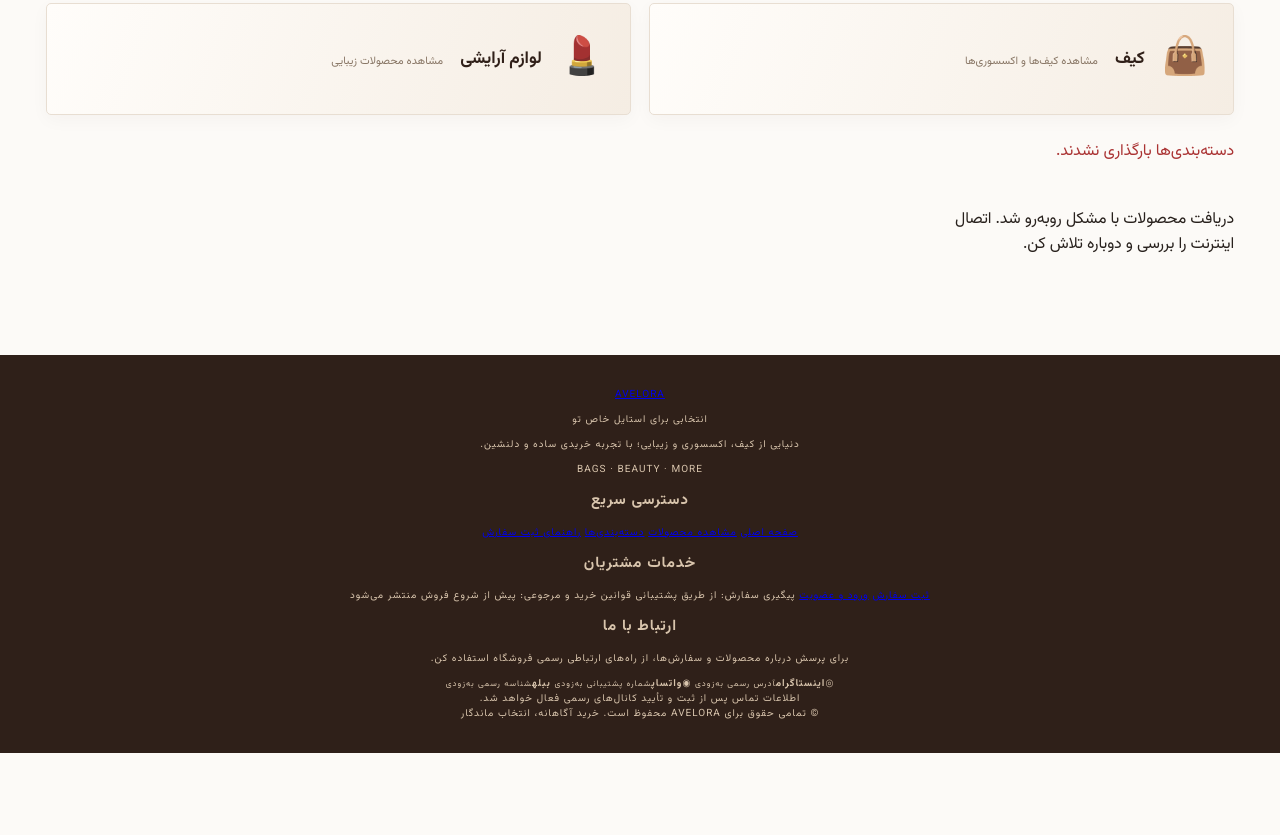
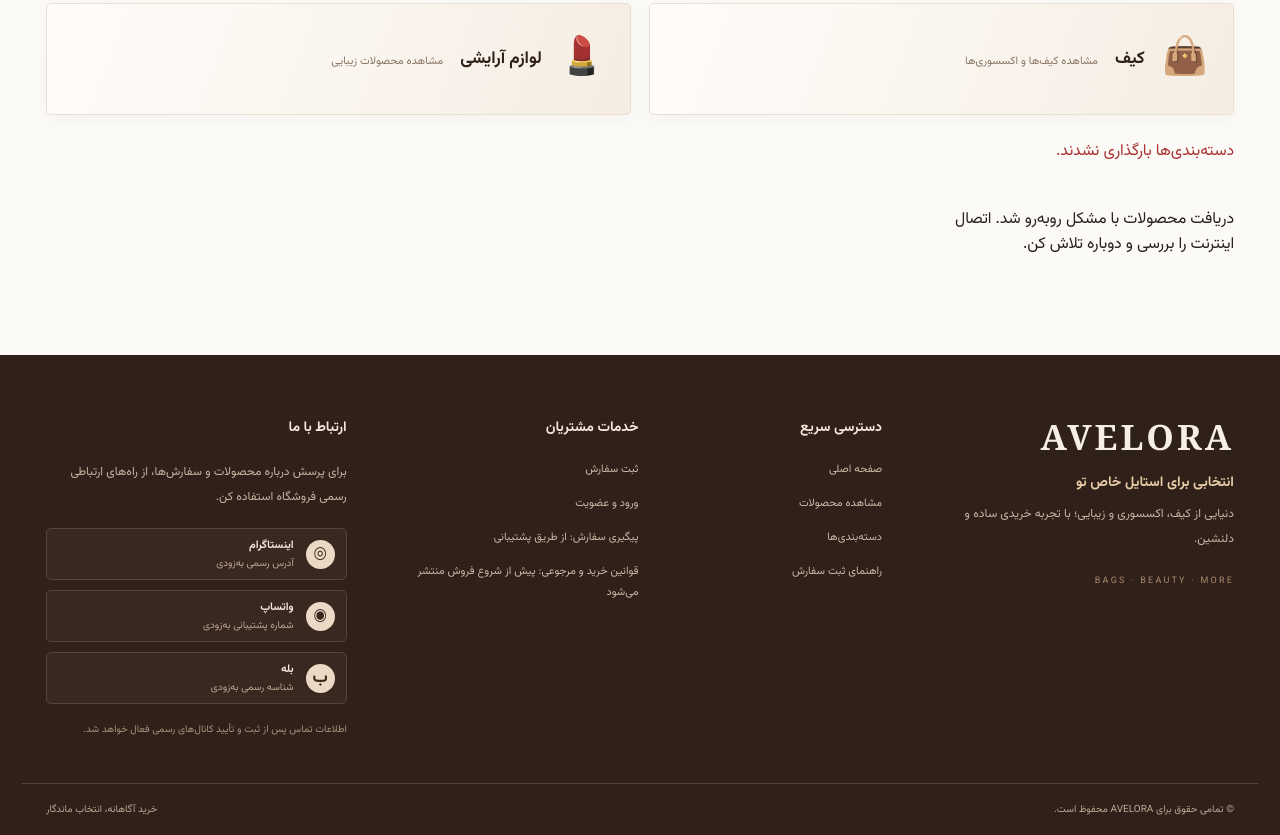
Before and after one commit to johnrann-blip/Minimarkettiyam, a plain HTML site: page frontend/index.html in a window 1280 px wide. Shown: the part 893-1728 px from the top of the page. Before the commit the page ends 1646 px from the top, so only its background shows below. Drawn offline with Linux system fonts and the light colour scheme; no server answers.

Commit message:
Style AVELORA contact and customer service footer

```diff
--- a/frontend/style.css
+++ b/frontend/style.css
@@ -305,3 +305,28 @@ button:focus-visible,a:focus-visible{outline:2px solid #b68a4c;outline-offset:3p
 .hero-visual{height:clamp(320px,42vw,520px);overflow:hidden;border-radius:20px;background:#e2d4c4;box-shadow:0 18px 50px #3b281f20}
 .hero-visual img{width:100%;height:100%;display:block;object-fit:cover;object-position:center 36%}
 @media(max-width:700px){.hero-editorial{grid-template-columns:1fr;gap:18px;margin:12px;padding:16px;border-radius:18px}.hero-copy{padding:8px 6px 0}.hero-copy h1{font-size:42px}.hero-copy p{font-size:14px}.hero-visual{height:380px;order:-1}.hero-visual img{object-position:center 30%}}
+
+
+/* AVELORA contact and customer-service footer */
+.site-footer{margin-top:76px;padding:58px max(22px,calc((100% - 1240px)/2)) 0;background:#2f2019;color:#e8d9c8;text-align:right;letter-spacing:0}
+.footer-main{display:grid;grid-template-columns:1.25fr .8fr 1fr 1.25fr;gap:clamp(22px,4vw,54px);padding:0 24px 44px}
+.footer-brand{max-width:290px}
+.footer-logo{display:inline-block;color:#f7eee4;text-decoration:none;font-family:Georgia,serif;font-size:35px;font-weight:700;letter-spacing:3px}
+.footer-tagline{margin:12px 0 8px;color:#e7cba7;font-size:14px;font-weight:700}
+.footer-description,.footer-contact>p{margin:0;color:#c7b5a3;font-size:12px;line-height:2.1}
+.footer-note{display:inline-block;margin-top:22px;color:#a88a6c;font-size:9px;letter-spacing:2.2px}
+.footer-column{display:flex;flex-direction:column;align-items:flex-start;gap:13px}
+.footer-column h2{margin:4px 0 8px;color:#f3e7d9;font-size:14px;font-weight:700}
+.footer-column>a,.footer-column>span{color:#cbb9a7;text-decoration:none;font-size:11px;line-height:1.9;transition:color .2s}
+.footer-column>a:hover{color:#e7c18f}
+.footer-contact>p{margin-bottom:3px}
+.social-list{display:grid;gap:10px;width:100%;margin-top:2px}
+.social-item{display:flex;align-items:center;gap:12px;min-height:48px;padding:8px 11px;border:1px solid #594337;border-radius:5px;background:#39281f}
+.social-item>b{display:grid;place-items:center;width:29px;height:29px;border-radius:50%;background:#ead9c4;color:#39271e;font-size:17px}
+.social-item>span{display:grid;gap:2px}
+.social-item strong{color:#f2e7dc;font-size:11px}
+.social-item small{color:#bba894;font-size:10px}
+.footer-column .footer-contact-note{margin-top:3px;color:#a9937e;font-size:10px;line-height:1.9}
+.footer-bottom{display:flex;justify-content:space-between;gap:16px;padding:18px 24px;border-top:1px solid #594337;color:#bba894;font-size:10px}
+@media(max-width:850px){.footer-main{grid-template-columns:repeat(2,minmax(0,1fr));gap:32px}.footer-brand{max-width:none}}
+@media(max-width:520px){.site-footer{margin-top:52px;padding:38px 14px 0}.footer-main{grid-template-columns:1fr 1fr;gap:28px 18px;padding:0 4px 30px}.footer-brand,.footer-contact{grid-column:1/-1}.footer-logo{font-size:31px}.footer-column h2{font-size:13px}.footer-column>a,.footer-column>span{font-size:10px}.footer-bottom{flex-direction:column;align-items:center;text-align:center;padding:16px 4px;font-size:9px}}
```
